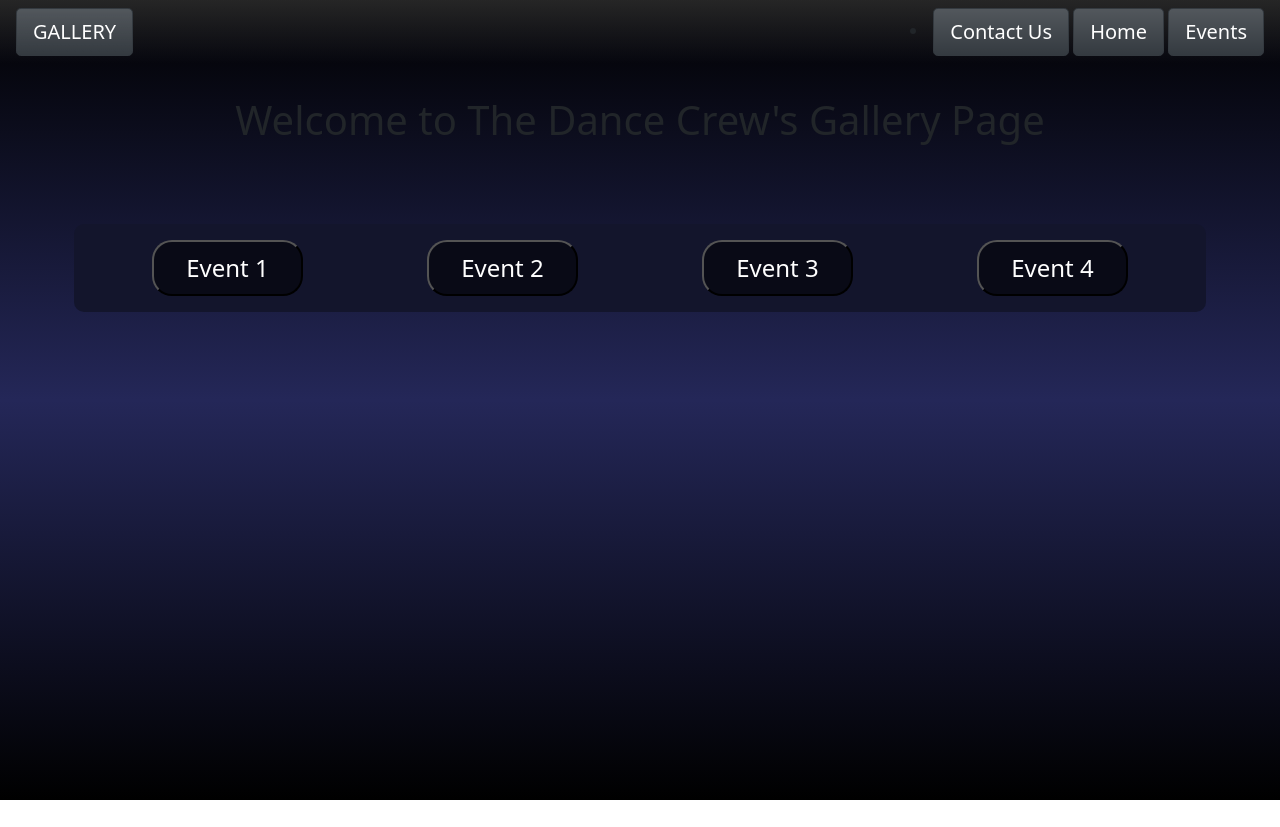
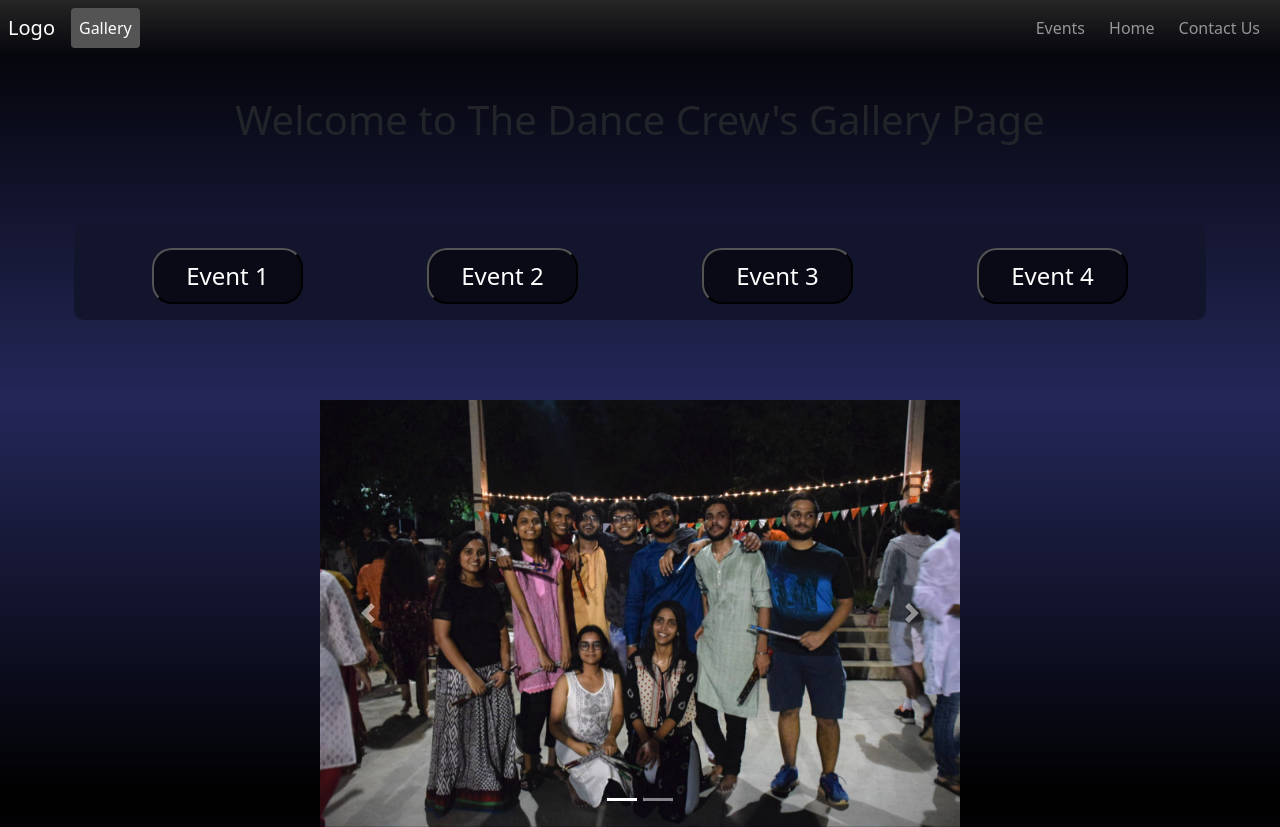
Before and after one commit to thedancecrew/Website, a website: page html/gallery.html in a window 1280 px wide. Before the commit the page ends 800 px from the top, so only its background shows below. Drawn offline with nearby package versions, Linux system fonts and the light colour scheme.

Commit message:
navbar copied to other pages and demo carousel added in gallery

```diff
--- a/css/gallery.css
+++ b/css/gallery.css
@@ -13,6 +13,7 @@
   padding-left: 2rem;
   padding-right: 2rem;
   padding-top: 0.5rem;
+  margin-top: 0.5rem;
   padding-bottom: 0.5rem;
   font-size: x-large;
   background-color: rgba(0, 0, 0, 0.5);
@@ -24,3 +25,9 @@ h1 {
   margin-top: 2rem;
   text-align: center;
 }
+
+.carousel {
+  width: 40em;
+  margin-left: auto;
+  margin-right: auto;
+}
--- a/html/gallery.html
+++ b/html/gallery.html
@@ -11,42 +11,41 @@
     <title>The Dance Crew</title>
   </head>
   <body>
-    <nav class="navbar navbar-inverse">
-      <div class="container-fluid">
-        <div class="navbar-header">
-          <a
-            href="#"
-            role="button"
-            class="btn btn-dark btn-lg"
-            aria-pressed="true"
-            >GALLERY</a
-          >
+    <header>
+      <nav class="navbar navbar-dark bg-transparent navbar-expand-md">
+        <ul class="navbar-nav mx-2">
+          <a href="#" class="navbar-brand">Logo</a>
+          <li class="nav-item d-none d-md-block">
+            <a href="#" class="nav-link active myActive">Gallery</a>
+          </li>
+        </ul>
+        <button
+          class="navbar-toggler"
+          type="button"
+          data-toggle="collapse"
+          data-target="#galleryNavId"
+          aria-controls="galleryNavId"
+          aria-expanded="false"
+          aria-label="Toggle navigation gallery"
+        >
+          <span class="navbar-toggler-icon"></span>
+        </button>
+
+        <div class="collapse navbar-collapse" id="galleryNavId">
+          <ul class="navbar-nav navbar-right ml-auto mx-2">
+            <li class="nav-item mx-1">
+              <a href="./events.html" class="nav-link">Events</a>
+            </li>
+            <li class="nav-item mx-1">
+              <a href="../index.html" class="nav-link">Home</a>
+            </li>
+            <li class="nav-item mx-1">
+              <a href="./contact.html" class="nav-link">Contact Us</a>
+            </li>
+          </ul>
         </div>
-        <li class="navbar-right">
-          <a
-            href="./contact.html"
-            role="button"
-            class="btn btn-dark btn-lg"
-            aria-pressed="true"
-            >Contact Us</a
-          >
-          <a
-            href="../index.html"
-            role="button"
-            class="btn btn-dark btn-lg"
-            aria-pressed="true"
-            >Home</a
-          >
-          <a
-            href="./events.html"
-            role="button"
-            class="btn btn-dark btn-lg"
-            aria-pressed="true"
-            >Events</a
-          >
-        </li>
-      </div>
-    </nav>
+      </nav>
+    </header>
     <h1>Welcome to The Dance Crew's Gallery Page</h1>
     <div class="container">
       <div class="row">
@@ -56,7 +55,55 @@
         <div class="col-md"><button class="eventBut">Event 4</button></div>
       </div>
     </div>
+    <div
+      id="carouselExampleIndicators"
+      class="carousel slide "
+      data-ride="carousel"
+    >
+      <ol class="carousel-indicators">
+        <li
+          data-target="#carouselExampleIndicators"
+          data-slide-to="0"
+          class="active"
+        ></li>
+        <li data-target="#carouselExampleIndicators" data-slide-to="1"></li>
+      </ol>
+      <div class="carousel-inner imageitem">
+        <div class="carousel-item active ">
+          <img
+            class="d-block w-100 "
+            src="../assets/IMG_3937.JPG"
+            alt="First slide"
+          />
+        </div>
+        <div class="carousel-item ">
+          <img
+            class="d-block w-100 "
+            src="../assets/IMG_3988.JPG"
+            alt="Second slide"
+          />
+        </div>
+      </div>
+      <a
+        class="carousel-control-prev"
+        href="#carouselExampleIndicators"
+        role="button"
+        data-slide="prev"
+      >
+        <span class="carousel-control-prev-icon" aria-hidden="true"></span>
+        <span class="sr-only">Previous</span>
+      </a>
+      <a
+        class="carousel-control-next"
+        href="#carouselExampleIndicators"
+        role="button"
+        data-slide="next"
+      >
+        <span class="carousel-control-next-icon" aria-hidden="true"></span>
+        <span class="sr-only">Next</span>
+      </a>
+    </div>
     <!-- Include this JS file in all pages -->
-    <script src="node_modules/bootstrap/dist/js/bootstrap.min.js"></script>
+    <script src="../node_modules/bootstrap/dist/js/bootstrap.min.js"></script>
   </body>
 </html>
```
Also changed, not shown: html/contact.html (+36 -12 lines), html/events.html (+36 -12 lines), assets/IMG_3937.JPG (added), assets/IMG_3988.JPG (added).
